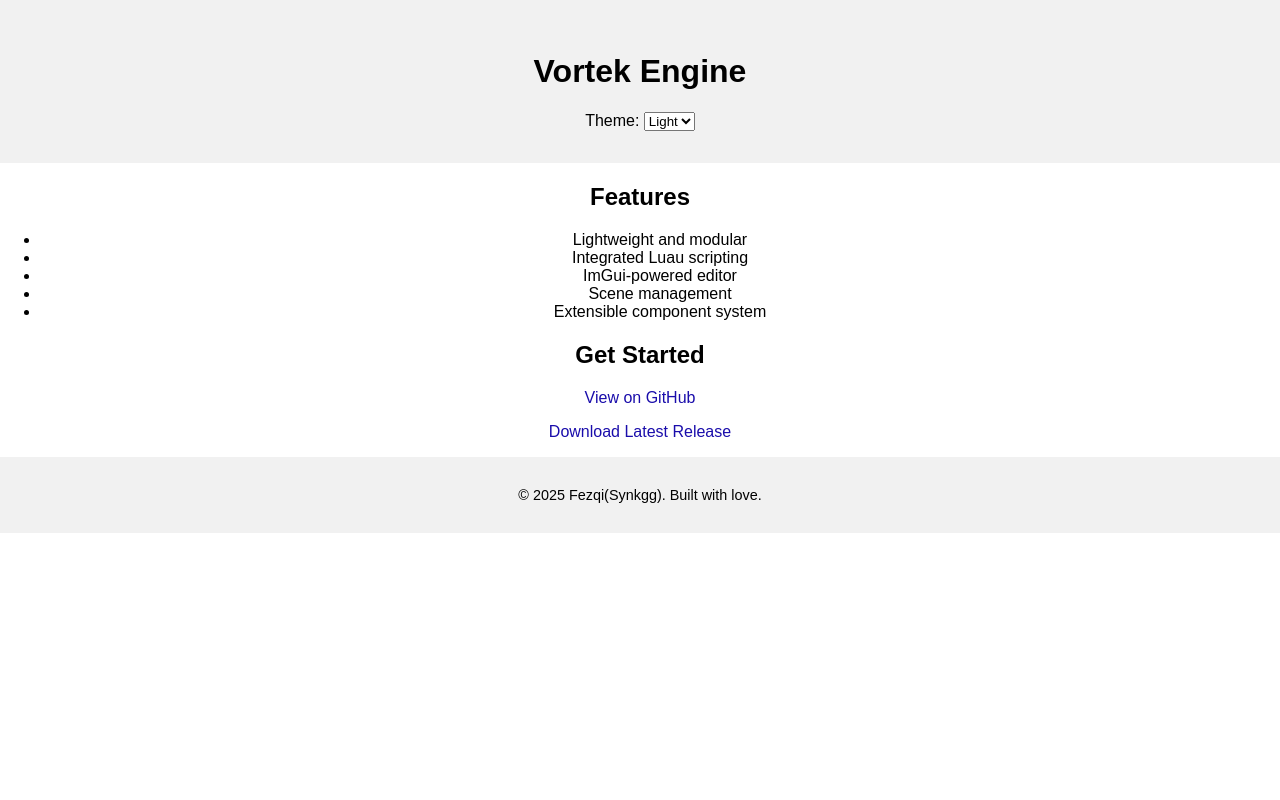
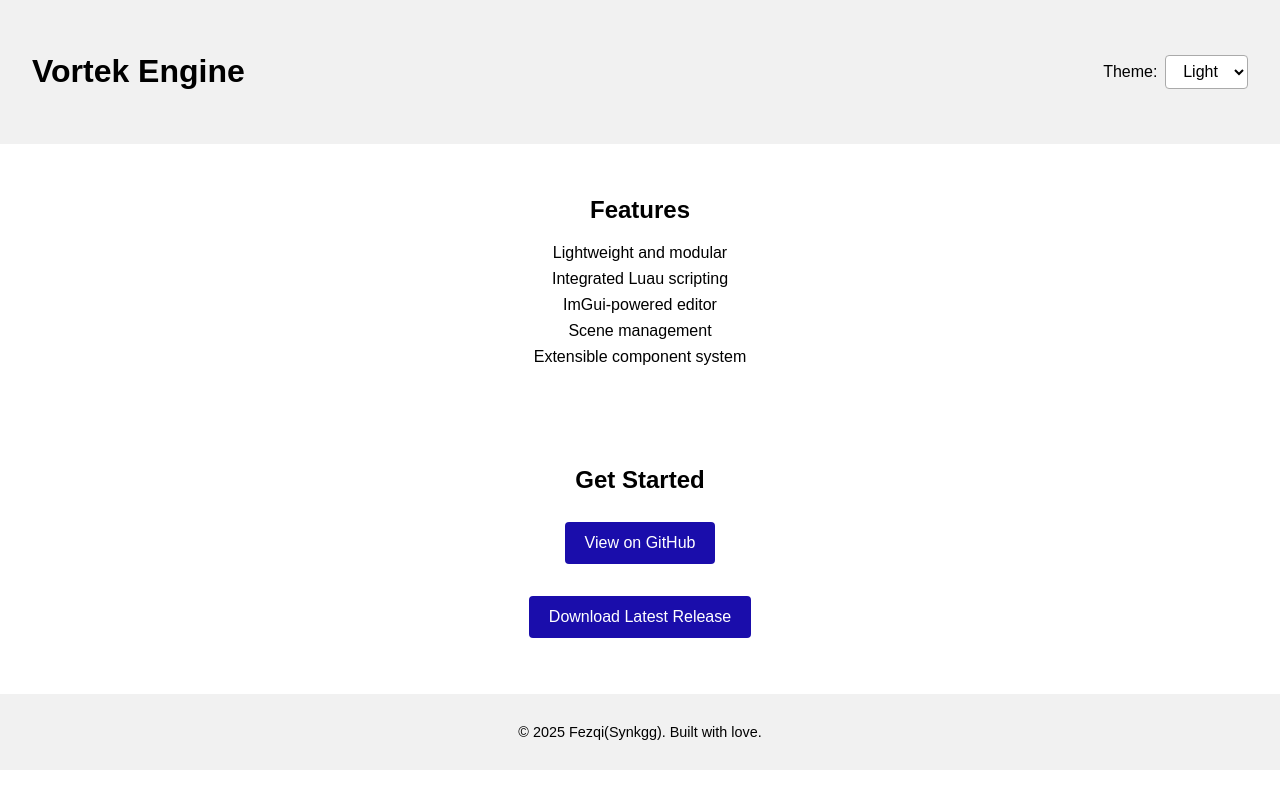
Before and after one commit to Synkgg/Vortek-Engine, a plain HTML site: page docs/index.html in a window 1280 px wide. Drawn offline with Linux system fonts and the light colour scheme.

Commit message:
Update style.css

```diff
--- a/docs/style.css
+++ b/docs/style.css
@@ -35,6 +35,30 @@ a:hover {
 header {
   background-color: var(--header-bg);
   padding: 2rem;
+  display: flex;
+  justify-content: space-between;
+  align-items: center;
+  flex-wrap: wrap;
+  gap: 1rem;
+}
+
+.header-left {
+  text-align: left;
+}
+
+.header-right {
+  display: flex;
+  align-items: center;
+  gap: 0.5rem;
+}
+
+#theme-selector {
+  padding: 0.4rem 0.8rem;
+  border-radius: 4px;
+  font-size: 1rem;
+  background-color: var(--bg-color);
+  color: var(--text-color);
+  border: 1px solid #aaa;
 }
 
 footer {
@@ -43,4 +67,32 @@ footer {
   font-size: 0.9rem;
 }
 
-/* Additional styles for buttons and layout can be added here */
+.features, .get-started {
+  padding: 2rem;
+}
+
+.features ul {
+  list-style: none;
+  padding: 0;
+}
+
+.features li {
+  margin: 0.5rem 0;
+}
+
+.button {
+  display: inline-block;
+  margin: 0.5rem;
+  padding: 0.75rem 1.25rem;
+  background-color: var(--link-color);
+  color: #fff;
+  border: none;
+  border-radius: 4px;
+  font-size: 1rem;
+  text-decoration: none;
+}
+
+.button:hover {
+  background-color: #333;
+  color: #fff;
+}
```
